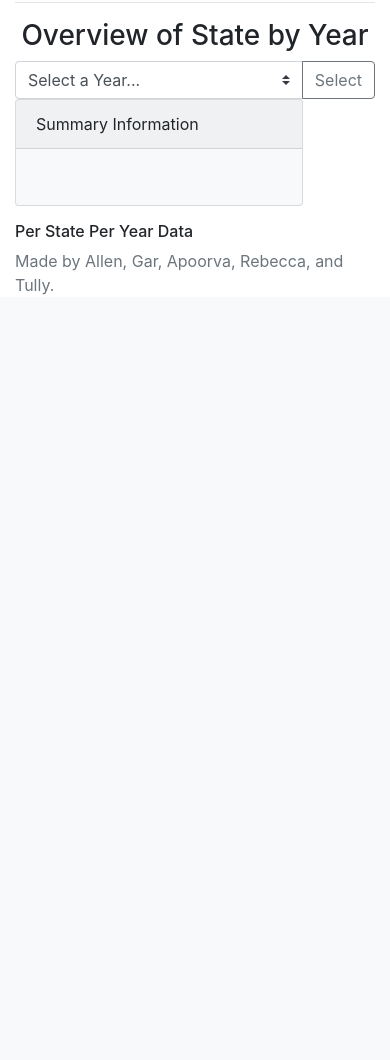
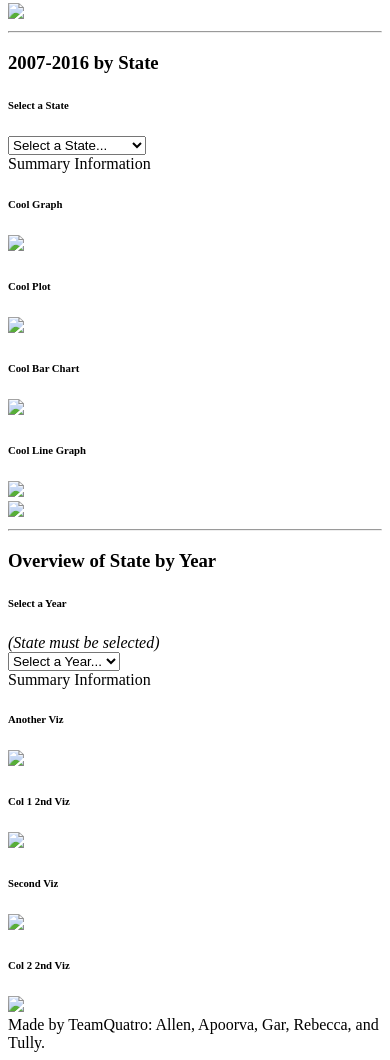
Before and after one commit to Allenfp/USA-Labor-Visualization, a Flask app: page / in a window 390 px wide. Shown: the part 759-1819 px from the top of the page. Before the commit the page ends 1054 px from the top, so only its background shows below. Run offline with Flask 2, Linux system fonts and the light colour scheme; some libraries are stand-ins or nearby versions.

Commit message:
Adding to proper spot

```diff
--- a/FlaskApp/templates/index.html
+++ b/FlaskApp/templates/index.html
@@ -7,14 +7,15 @@
     <meta name="viewport" content="width=device-width, initial-scale=1, shrink-to-fit=no">
 
     <!-- Bootstrap CSS -->
-    <link rel="stylesheet" href="https://maxcdn.bootstrapcdn.com/bootstrap/4.0.0/css/bootstrap.min.css" integrity="sha384-Gn5384xqQ1aoWXA+058RXPxPg6fy4IWvTNh0E263XmFcJlSAwiGgFAW/dAiS6JXm" crossorigin="anonymous">
+    <link rel="stylesheet" href="static/css/style.css">
+    <!-- <link rel="stylesheet" href="https://maxcdn.bootstrapcdn.com/bootstrap/4.0.0/css/bootstrap.min.css" integrity="sha384-Gn5384xqQ1aoWXA+058RXPxPg6fy4IWvTNh0E263XmFcJlSAwiGgFAW/dAiS6JXm" crossorigin="anonymous"> -->
     <!-- Optional JavaScript -->
     <!-- jQuery first, then Popper.js, then Bootstrap JS -->
     <script src="https://code.jquery.com/jquery-3.2.1.slim.min.js" integrity="sha384-KJ3o2DKtIkvYIK3UENzmM7KCkRr/rE9/Qpg6aAZGJwFDMVNA/GpGFF93hXpG5KkN" crossorigin="anonymous"></script>
     <script src="https://cdnjs.cloudflare.com/ajax/libs/popper.js/1.12.9/umd/popper.min.js" integrity="sha384-ApNbgh9B+Y1QKtv3Rn7W3mgPxhU9K/ScQsAP7hUibX39j7fakFPskvXusvfa0b4Q" crossorigin="anonymous"></script>
     <script src="https://maxcdn.bootstrapcdn.com/bootstrap/4.0.0/js/bootstrap.min.js" integrity="sha384-JZR6Spejh4U02d8jOt6vLEHfe/JQGiRRSQQxSfFWpi1MquVdAyjUar5+76PVCmYl" crossorigin="anonymous"></script>
     <script src="https://cdnjs.cloudflare.com/ajax/libs/d3/4.13.0/d3.js"></script>
-    <script src="https://cdn.plot.ly/plotly-latest.min.js"></script>
+    <script src="plotly-latest.min.js"></script>
 </head>
     <body>
         <nav class="navbar navbar-expand-lg navbar-light bg-light">
@@ -65,11 +66,16 @@
                 </div>
                 <!-- End Facts Card Column-->
                 <div class="col-md-9">
-                    <h5>SLick Carto Map</h5>
-                    <a href="https://placeholder.com"><img src="http://via.placeholder.com/800x400"></a>
-                    <h5>National Map</h5>
-                    <div id="national_graph"></div>
+                    <iframe width="100%" height="520" frameborder="0" src="https://allenfp.carto.com/builder/138f8adc-f46b-45af-b54b-4d6a81a0dc8e/embed" allowfullscreen webkitallowfullscreen mozallowfullscreen oallowfullscreen msallowfullscreen></iframe>
                 </div>
+            </div>
+            <div class="row">
+                    <div id="national_graph">
+                    </div>
+
+                    <div class="col-md-12">
+                        <a href="https://placeholder.com"><img src="http://via.placeholder.com/1140x400"></a>
+                    </div>
             </div>
             <!-- End Top Section -->
             <!-- State Section -->
@@ -81,31 +87,47 @@
             </div>
             <div class="row">
                 <div class="col-md-3">
+                        <h6>Select a State</h6>
                         <div class="input-group">
                             <select class="custom-select" id="inputGroupSelect04" onchange="changeStateData(this.value)">
                                 <option selected>Select a State...</option>
                             </select>
-                            <div class="input-group-append">
-                                <button class="btn btn-outline-secondary" type="button">Select</button>
-                            </div>
                         </div>
-                        <div class="card bg-light mb-3" style="max-width: 18rem;">
-                                <!-- <img class="card-img-top" src="holder.js/100px180/" alt=""> -->
+                        <div class="card bg-light mb-3">
                                 <div class="card-header">Summary Information</div>
                                 <div class="card-body">
                                     <ul id="state_facts">
 
                                     </ul>
                                 </div>
-                        </div>
+                              </div>
                 </div>
                 <div class="col-md-9">
                     <div class="row">
                         <div class="col-md-12">
                             <h6>Cool Graph</h6>
-                            <div id="state_graph"></div>
+                            <a href="https://placeholder.com"><img src="http://via.placeholder.com/730x200"></a>
                         </div>
                     </div>
+                    <div class="row">
+                        <div class="col-md-4">
+                        <h6>Cool Plot</h6>
+                        <a href="https://placeholder.com"><img src="http://via.placeholder.com/200x200"></a>
+                        </div>
+                        <div class="col-md-4">
+                        <h6>Cool Bar Chart</h6>
+                        <a href="https://placeholder.com"><img src="http://via.placeholder.com/200x200"></a>
+                        </div>
+                         <div class="col-md-4">
+                        <h6>Cool Line Graph</h6>
+                        <a href="https://placeholder.com"><img src="http://via.placeholder.com/200x200"></a>
+                        </div>
+                    </div>
+                </div>
+                <div class="row">
+                        <div class="col-md-12">
+                            <a href="https://placeholder.com"><img src="http://via.placeholder.com/1140x400"></a>
+                        </div>
                 </div>
             </div>
             <div class="row">
@@ -116,36 +138,50 @@
             </div>
             <div class="row">
                 <div class="col-md-3">
+                    <h6>Select a Year</h6>
+                    <em>(State must be selected)</em>
                     <div class="input-group">
                         <select class="custom-select" id="inputGroupSelect03" onchange="changeYearData(this.value)">
                             <option selected>Select a Year...</option>
                             </select>
-                            <div class="input-group-append">
-                                <button class="btn btn-outline-secondary" type="button">Select</button>
-                            </div>
                     </div>
-                    <div class="card bg-light mb-3" style="max-width: 18rem;">
-                        <!-- <img class="card-img-top" src="holder.js/100px180/" alt=""> -->
+                    <div class="card bg-light mb-3">
                         <div class="card-header">Summary Information</div>
                         <div class="card-body">
                             <ul id="year_facts">
+
                             </ul>
                         </div>
                       </div>
                      </div>
                 <div class="col-md-9">
-                    <h6>Per State Per Year Data</h6>
-                    <div id="state_year_graph"></div>
+                    <div class="row">
+                        <div class="col-md-6">
+                            <h6>Another Viz</h6>
+                            <a href="https://placeholder.com"><img src="http://via.placeholder.com/400x200"></a>
+                            <h6>Col 1 2nd Viz</h6>
+                            <a href="https://placeholder.com"><img src="http://via.placeholder.com/400x200"></a>
+                        </div>
+                        <div class="col-md-6">
+                            <h6>Second Viz</h6>
+                            <a href="https://placeholder.com"><img src="http://via.placeholder.com/400x200"></a>
+                            <h6>Col 2 2nd Viz</h6>
+                            <a href="https://placeholder.com"><img src="http://via.placeholder.com/400x200"></a>
+                        </div>
+                    </div>
                 </div>
             </div>
         </div>
         <!-- End Container -->
         <footer class="footer">
-            <div class="container">
-                <span class="text-muted text-center">Made by Allen, Gar, Apoorva, Rebecca, and Tully.</span>
+            <div class="container text-center">
+                <div class="row">
+                    <div class="col-lg-12">
+                    <span class="text-muted text-center">Made by TeamQuatro: Allen, Apoorva, Gar, Rebecca, and Tully.</span>
+                    </div>
+                </div>
             </div>
         </footer>
-        <script src="https://cdn.plot.ly/plotly-latest.min.js"></script>
         <script src="{{url_for('static', filename='js/index.js')}}"></script>
     </body>
 </html>
```
Also changed, not shown: FlaskApp/templates/data.html (+12 -9 lines).
